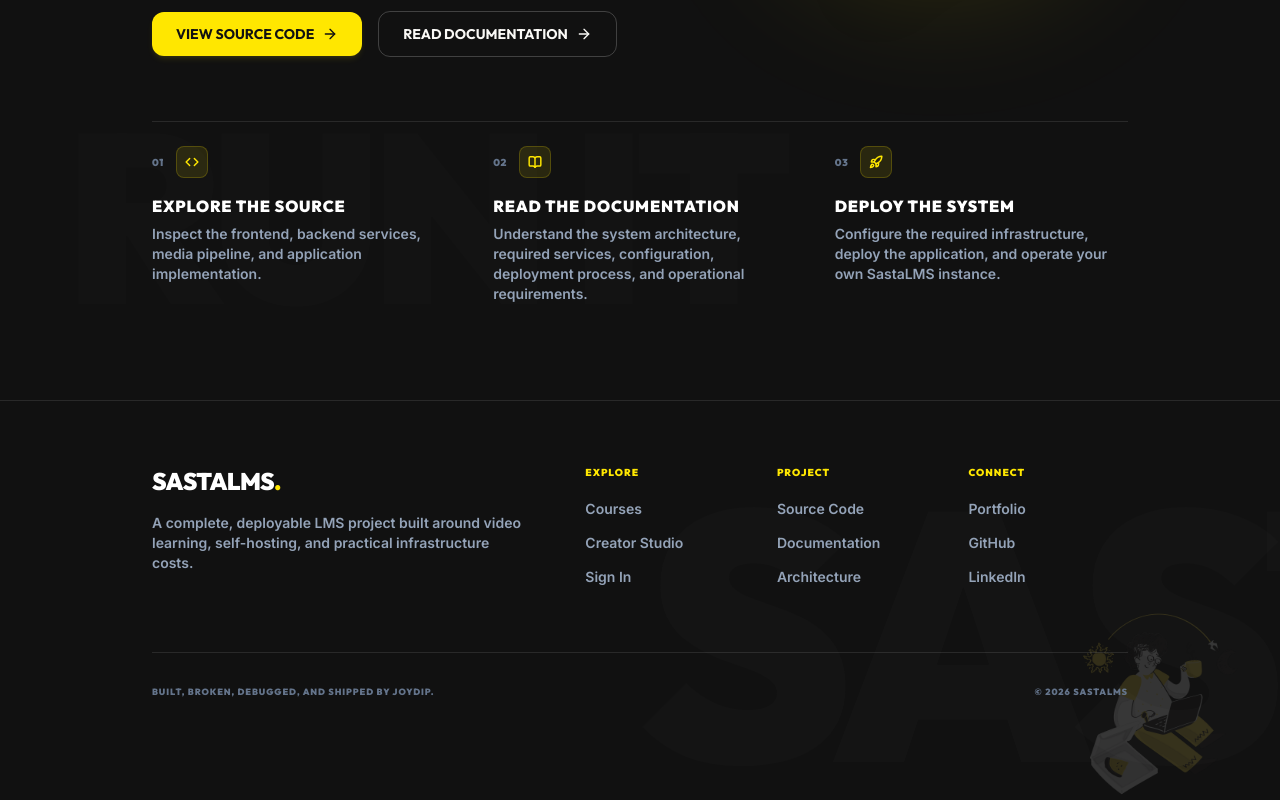
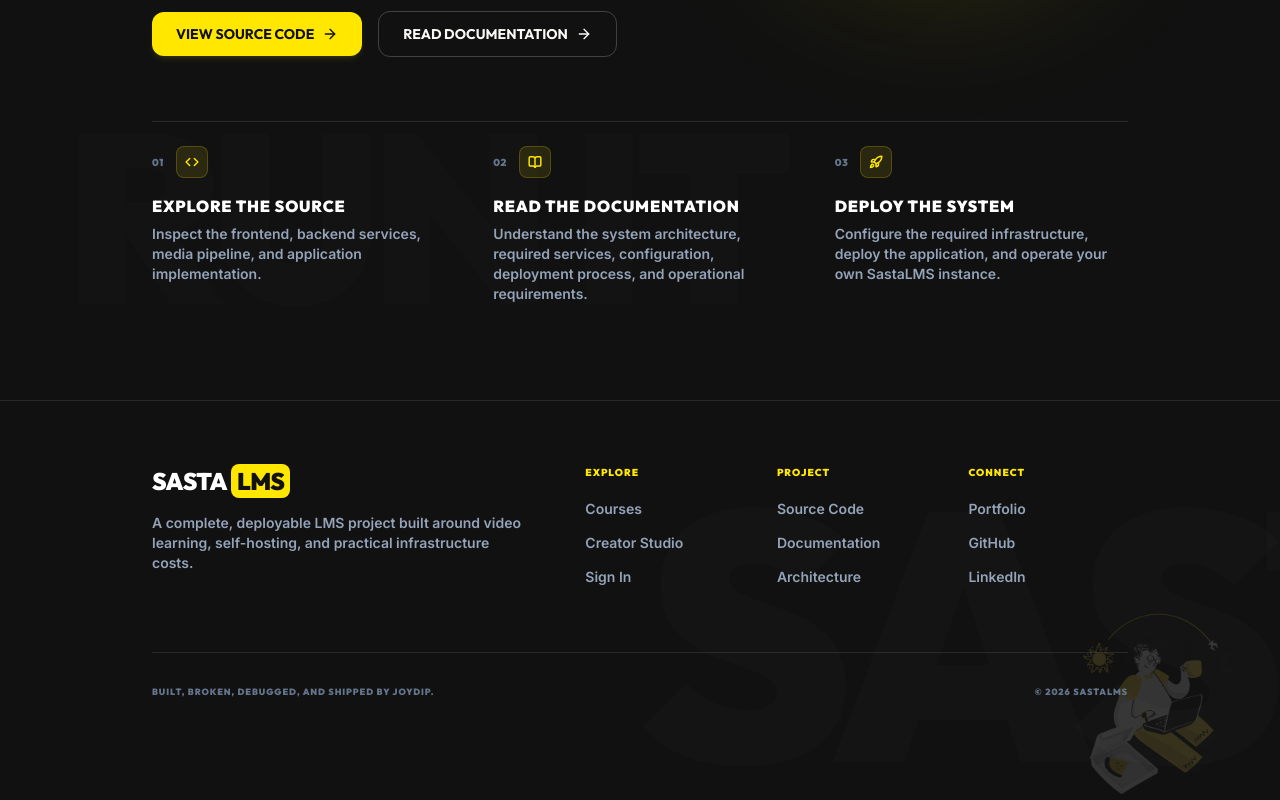
Before and after one commit to joydipbag27/sastaLMS-frontend-react, a React (Vite) app: page / in a window 1280 px wide. Shown: the part 8238-9038 px from the top of the page. Built offline with nearby package versions, Linux system fonts and the light colour scheme; no server answers.

Commit message:
feat: minor ui adjustment

```diff
--- a/src/components/landing/LandingFooter.jsx
+++ b/src/components/landing/LandingFooter.jsx
@@ -100,7 +100,7 @@ const LandingFooter = () => {
             className="md:col-span-5 flex flex-col items-start space-y-4"
           >
             <h4 className="text-2xl font-black font-outfit text-white tracking-tight uppercase">
-              SASTALMS<span className="text-[#FFE700]">.</span>
+              sasta<span className="bg-[#FFE700] text-[#111111] px-1.5 py-0.5 rounded-lg ml-1 shadow-sm font-black">LMS</span>
             </h4>
             <p className="text-xs md:text-sm text-slate-400 font-semibold leading-relaxed max-w-sm">
               A complete, deployable LMS project built around video learning, self-hosting, and practical infrastructure costs.
--- a/src/pages/creator/CreatorDashboard.jsx
+++ b/src/pages/creator/CreatorDashboard.jsx
@@ -433,7 +433,7 @@ const CreatorDashboard = ({ currentProfile }) => {
 
             <div className="grid grid-cols-1 sm:grid-cols-3 gap-4">
               <Input
-                label="Price ($ USD)"
+                label="Price (₹ INR)"
                 id="course-price"
                 type="number"
                 required
@@ -673,7 +673,7 @@ const CreatorDashboard = ({ currentProfile }) => {
                         </span>
                         {crs.price > 0 && (
                           <span className="text-[10px] font-bold text-slate-500 font-outfit">
-                            ${crs.price}
+                            ₹{crs.price}
                           </span>
                         )}
                       </div>
```
